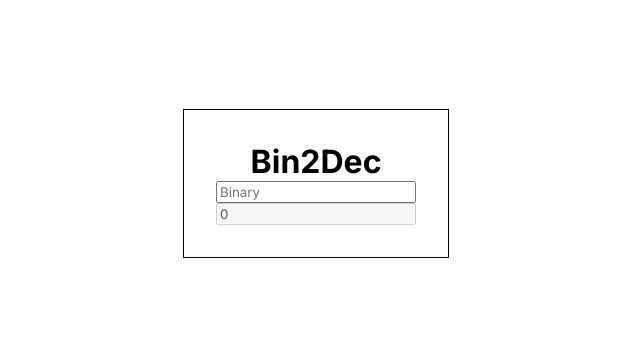
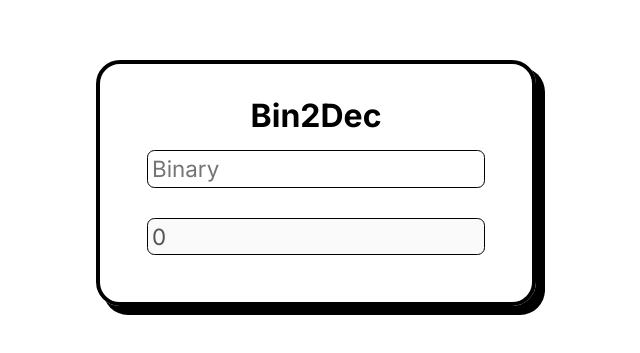
Before and after one commit to JumpingPhantom/bin2dec, an Angular app: page / in a window 1280 px wide. Shown: the part 217-570 px from the top of the page, without its empty margins (324-964 px from the left). Built offline with nearby package versions, Linux system fonts and the light colour scheme.

Commit message:
Added style

```diff
--- a/src/app/app.component.scss
+++ b/src/app/app.component.scss
@@ -0,0 +1,22 @@
+div {
+    input[type="text"] {
+        margin: 16px;
+        padding: 0.2em;
+        font-size: 1.4rem;
+        border-radius: 0.4rem;
+        border: none;
+        outline: 1px solid black;
+        transition: outline ease-in 100ms;
+    }
+
+    input[type="text"]:focus {
+        border-color: white;
+        outline: 4px solid black;
+    }
+}
+
+.input-group {
+    display: flex;
+    align-items: center;
+    justify-content: space-around;
+}
--- a/src/app/card/card.component.scss
+++ b/src/app/card/card.component.scss
@@ -1,8 +1,10 @@
 .container {
-    border: 1px solid black;
+    border: 4px solid black;
+    border-radius: 24px;
     padding: 2em;
     display: flex;
     flex-direction: column;
     align-items: center;
     justify-content: center;
+    box-shadow: 8px 8px 0px 1px;
 }
```
